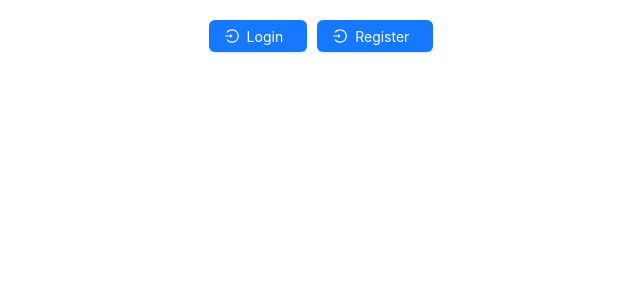
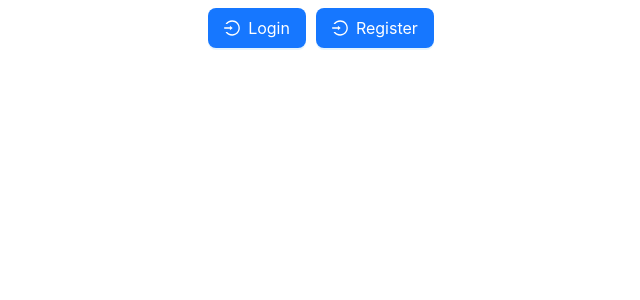
Before and after one commit to mohamedtouihri/jokes-react-app, a React (Vite) app: page / in a window 1280 px wide. Shown: the top 300 px of the page, without its empty margins (319-959 px from the left). Built offline with nearby package versions, Linux system fonts and the light colour scheme.

Commit message:
Finale Commit

```diff
--- a/src/pages/Home.tsx
+++ b/src/pages/Home.tsx
@@ -5,14 +5,19 @@ import { LOGIN, REGISTER } from "../constants/routes/routes";
 
 export default function Home() {
   return (
-    <div style={{ display: "flex", gap: "10px", justifyContent: "center", marginTop: "20px" }}>
-      <Button type="primary" icon={<LoginOutlined />}>
-        Login
-        <Link to={LOGIN} />
+    <div
+      style={{
+        display: "flex",
+        gap: "10px",
+        justifyContent: "center",
+        alignItems: "center",
+      }}
+    >
+      <Button type="primary" icon={<LoginOutlined />} size="large">
+        <Link to={LOGIN}>Login</Link>
       </Button>
-      <Button type="primary" icon={<LoginOutlined />}>
-        Register
-        <Link to={REGISTER} />
+      <Button type="primary" icon={<LoginOutlined />} size="large">
+        <Link to={REGISTER}>Register</Link>
       </Button>
     </div>
   );
```
